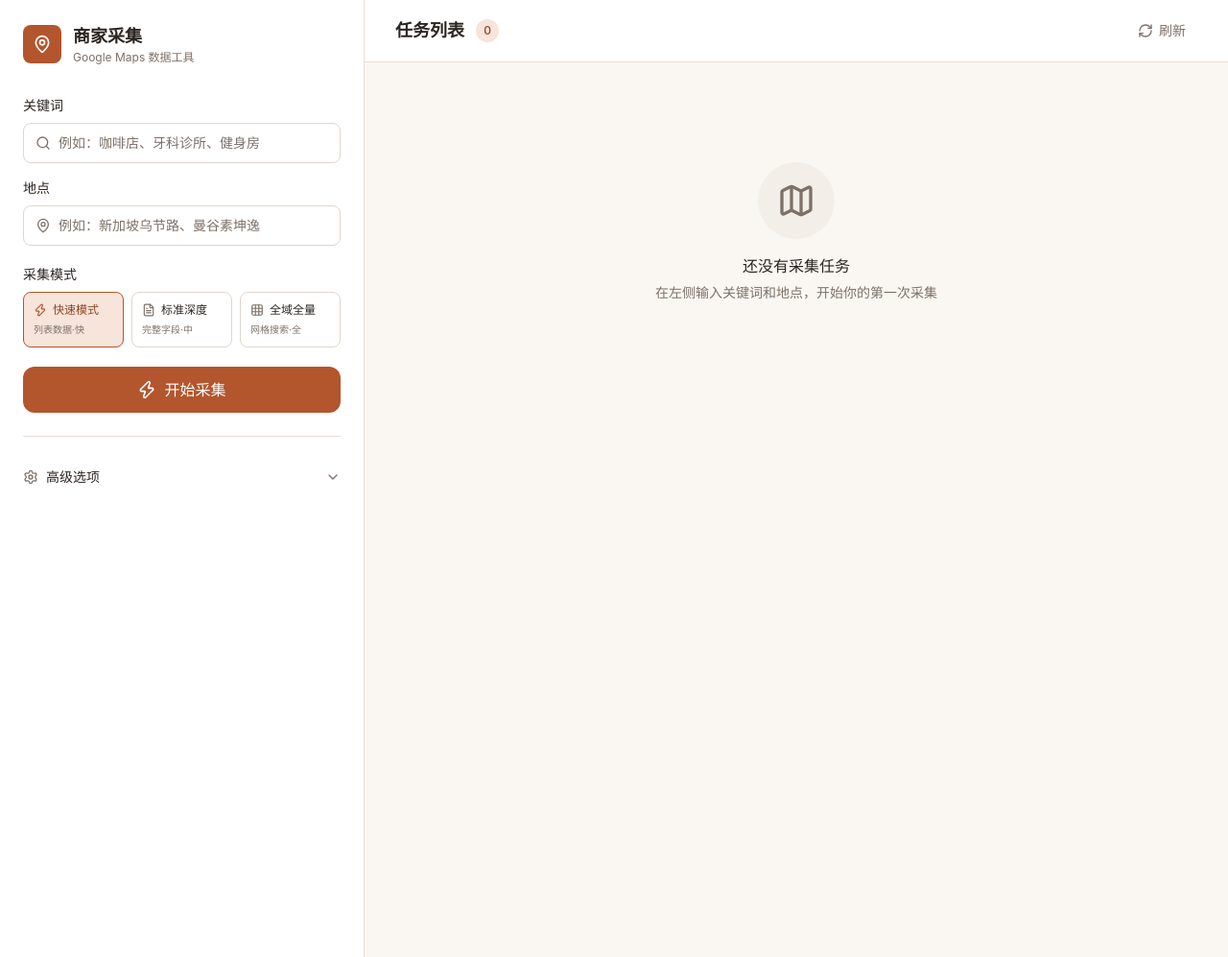
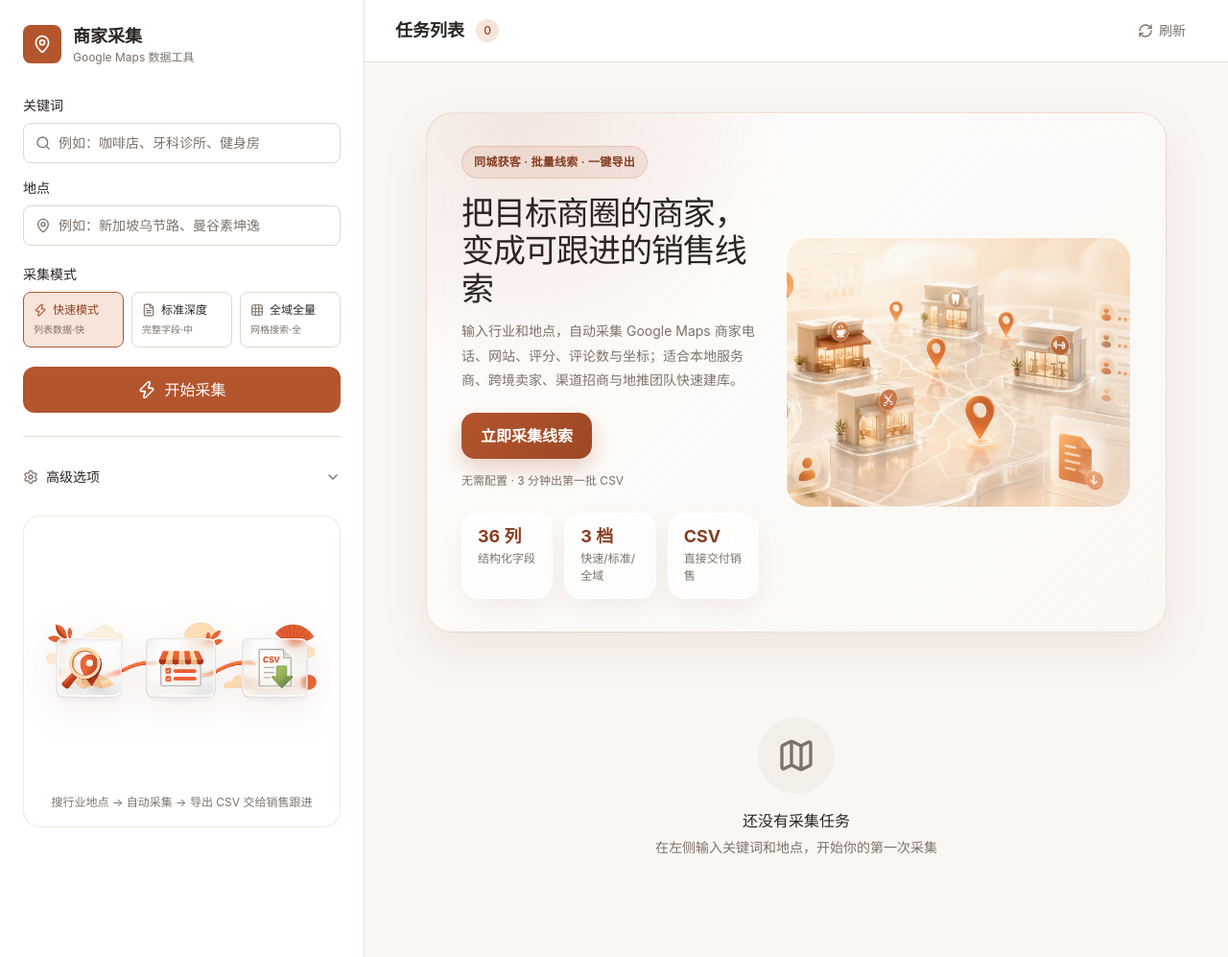
Before and after one commit to nihao555-hub/map, a Django app: template web/static/templates/index.html in a window 1280 px wide. Shown: the whole page at 96% size. Run offline with Django 3.2, Linux system fonts and the light colour scheme; the template is opened without the code that fills it, so the values that code supplies are empty; style sheets or scripts are compiled from the project's sources; some libraries are stand-ins or nearby versions.

Commit message:
ui: 营销化首页与玻璃拟态插画——面向中国商家获客场景的首屏/CTA/步骤装饰

```diff
--- a/web/static/css/main.css
+++ b/web/static/css/main.css
@@ -1020,3 +1020,172 @@ textarea.custom-textarea::placeholder {
 .opacity-0 {
   opacity: 0;
 }
+
+/* ========================================
+   营销化首屏（中国商家获客风格 + 玻璃拟态）
+   ======================================== */
+.marketing-hero {
+  margin: 28px 32px 8px;
+  border: 1px solid rgba(179, 85, 45, 0.16);
+  border-radius: 28px;
+  background:
+    radial-gradient(circle at 12% 0%, rgba(179, 85, 45, 0.14), transparent 34%),
+    linear-gradient(135deg, rgba(255, 255, 255, 0.78), rgba(250, 247, 243, 0.52));
+  box-shadow: 0 18px 50px rgba(134, 62, 33, 0.10);
+  backdrop-filter: blur(18px);
+  -webkit-backdrop-filter: blur(18px);
+  overflow: hidden;
+}
+
+.hero-grid {
+  display: grid;
+  grid-template-columns: minmax(0, 1.02fr) minmax(360px, 0.98fr);
+  gap: 28px;
+  align-items: center;
+  padding: 34px 36px;
+}
+
+.hero-pill {
+  display: inline-flex;
+  align-items: center;
+  gap: 8px;
+  padding: 7px 12px;
+  border-radius: 999px;
+  background: rgba(179, 85, 45, 0.10);
+  border: 1px solid rgba(179, 85, 45, 0.18);
+  color: var(--brand-primary-active);
+  font-size: 12px;
+  font-weight: 600;
+  letter-spacing: 0.02em;
+}
+
+.hero-copy h2 {
+  margin: 16px 0 12px;
+  font-size: 34px;
+  line-height: 1.16;
+  letter-spacing: -0.03em;
+  color: var(--brand-foreground);
+}
+
+.hero-copy p {
+  margin: 0;
+  max-width: 620px;
+  color: var(--brand-muted-foreground);
+  font-size: 14px;
+  line-height: 1.8;
+}
+
+.hero-actions {
+  display: flex;
+  align-items: center;
+  gap: 14px;
+  margin-top: 22px;
+  flex-wrap: wrap;
+}
+
+.hero-cta {
+  display: inline-flex;
+  align-items: center;
+  justify-content: center;
+  padding: 12px 20px;
+  border-radius: 14px;
+  color: #fff;
+  font-weight: 700;
+  text-decoration: none;
+  background: linear-gradient(135deg, var(--brand-primary), var(--brand-primary-hover));
+  box-shadow: 0 10px 24px rgba(179, 85, 45, 0.28);
+}
+
+.hero-cta:hover { transform: translateY(-1px); }
+
+.hero-note {
+  color: var(--brand-muted-foreground);
+  font-size: 12px;
+}
+
+.hero-stats {
+  display: grid;
+  grid-template-columns: repeat(3, minmax(0, 1fr));
+  gap: 12px;
+  margin-top: 24px;
+  max-width: 560px;
+}
+
+.glass-stat {
+  padding: 14px 16px;
+  border-radius: 18px;
+  background: rgba(255, 255, 255, 0.54);
+  border: 1px solid rgba(255, 255, 255, 0.72);
+  box-shadow: inset 0 1px 0 rgba(255,255,255,0.72), 0 10px 26px rgba(134, 62, 33, 0.08);
+  backdrop-filter: blur(14px);
+  -webkit-backdrop-filter: blur(14px);
+}
+
+.glass-stat b {
+  display: block;
+  color: var(--brand-primary-active);
+  font-size: 18px;
+  line-height: 1.1;
+}
+
+.glass-stat span {
+  display: block;
+  margin-top: 4px;
+  color: var(--brand-muted-foreground);
+  font-size: 12px;
+}
+
+.hero-art {
+  position: relative;
+  min-height: 280px;
+  border-radius: 24px;
+  background: rgba(255, 255, 255, 0.34);
+  border: 1px solid rgba(255, 255, 255, 0.62);
+  box-shadow: inset 0 1px 0 rgba(255,255,255,0.68);
+  overflow: hidden;
+}
+
+.hero-art img {
+  width: 100%;
+  height: 100%;
+  min-height: 280px;
+  object-fit: cover;
+  display: block;
+  transform: scale(1.01);
+}
+
+.sidebar-steps {
+  margin-top: 22px;
+  padding: 14px;
+  border-radius: 18px;
+  border: 1px solid rgba(179, 85, 45, 0.14);
+  background: rgba(255, 255, 255, 0.46);
+  backdrop-filter: blur(12px);
+  -webkit-backdrop-filter: blur(12px);
+}
+
+.sidebar-steps img {
+  width: 100%;
+  display: block;
+  filter: drop-shadow(0 10px 20px rgba(134, 62, 33, 0.10));
+}
+
+.sidebar-steps p {
+  margin: 8px 4px 2px;
+  text-align: center;
+  color: var(--brand-muted-foreground);
+  font-size: 12px;
+  line-height: 1.6;
+}
+
+@media (max-width: 1180px) {
+  .hero-grid { grid-template-columns: 1fr; }
+  .hero-art { min-height: 220px; }
+  .hero-copy h2 { font-size: 28px; }
+}
+
+@media (max-width: 760px) {
+  .marketing-hero { margin: 18px 16px 6px; border-radius: 22px; }
+  .hero-grid { padding: 24px 20px; }
+  .hero-stats { grid-template-columns: 1fr; }
+}
--- a/web/static/templates/index.html
+++ b/web/static/templates/index.html
@@ -231,6 +231,11 @@
               </div>
             </div>
           </form>
+
+          <div class="sidebar-steps">
+            <img src="/static/img/steps-glass.png" alt="三步获客流程插画" />
+            <p>搜行业地点 → 自动采集 → 导出 CSV 交给销售跟进</p>
+          </div>
         </div>
       </aside>
 
@@ -256,6 +261,29 @@
 
         <!-- 任务列表滚动区 -->
         <div id="main-scroll">
+          <!-- 营销 Hero：面向中国商家/销售场景的高转化首屏 -->
+          <section class="marketing-hero">
+            <div class="hero-grid">
+              <div class="hero-copy">
+                <span class="hero-pill">同城获客 · 批量线索 · 一键导出</span>
+                <h2>把目标商圈的商家，<br/>变成可跟进的销售线索</h2>
+                <p>输入行业和地点，自动采集 Google Maps 商家电话、网站、评分、评论数与坐标；适合本地服务商、跨境卖家、渠道招商与地推团队快速建库。</p>
+                <div class="hero-actions">
+                  <a href="#keywords" class="hero-cta">立即采集线索</a>
+                  <span class="hero-note">无需配置 · 3 分钟出第一批 CSV</span>
+                </div>
+                <div class="hero-stats">
+                  <div class="glass-stat"><b>36 列</b><span>结构化字段</span></div>
+                  <div class="glass-stat"><b>3 档</b><span>快速/标准/全域</span></div>
+                  <div class="glass-stat"><b>CSV</b><span>直接交付销售</span></div>
+                </div>
+              </div>
+              <div class="hero-art">
+                <img src="/static/img/hero-glass.png" alt="玻璃拟态同城商家线索插画" />
+              </div>
+            </div>
+          </section>
+
           <div id="job-list" class="space-y-4" hx-get="/jobs" hx-trigger="load, every 10s" hx-swap="innerHTML">
             <!-- 任务卡片由 HTMX 动态加载 -->
           </div>
```
Also changed, not shown: web/static/img/cards-glass.png (added), web/static/img/hero-glass.png (added), web/static/img/steps-glass.png (added).
